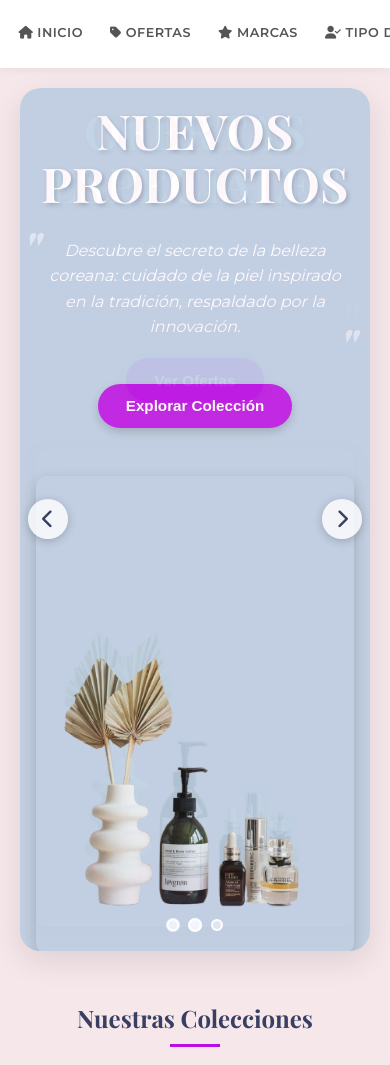
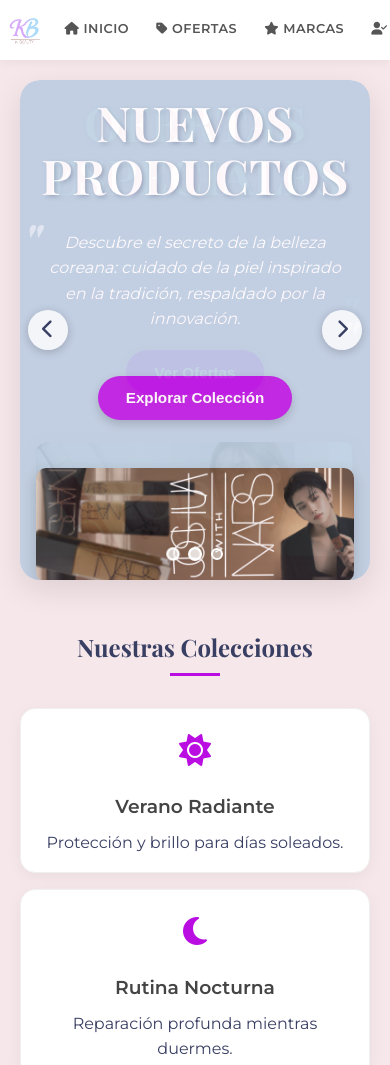
Before and after one commit to desha-vibe/proyecto-uni, a plain HTML site: page index.html in a window 390 px wide. Shown: the top 1065 px of the page. Drawn offline with nearby package versions, Linux system fonts and the light colour scheme.

Commit message:
corregir carrusel

```diff
--- a/index.html
+++ b/index.html
@@ -12,6 +12,15 @@
 
 <body>
     <div id="header-container">
+
+        <div id="logo" class="logo">
+            <img
+                src="static/img/logo.png"
+                alt="Logo de Capturando Momentos"
+                class="logo-imagen"
+            >
+        </div>
+
         <button id="inicio"><i class="fas fa-home"></i> Inicio</button>
         <a href="pages/tienda.html"><button id="ofertas"><i class="fas fa-tag"></i> Ofertas</button></a>
         <button id="marcas"><i class="fas fa-star"></i> Marcas</button>
@@ -33,7 +42,7 @@
                     <button class="cta-button" onclick="scrollToSection('colecciones')">Explorar Colección</button>
                 </div>
                 <div class="hero-image">
-                    <img src="static/img/productos.png" alt="Nuevos Productos de Skincare Coreano">
+                    <img src="static/img/carrusel_joshua .png" alt="Nuevos Productos de Skincare Coreano">
                 </div>
             </div>
 
@@ -47,7 +56,7 @@
                     <button class="cta-button" onclick="window.location.href='pages/tienda.html'">Ver Ofertas</button>
                 </div>
                 <div class="hero-image">
-                    <img src="static/img/productos.png" alt="Ofertas Especiales de Skincare">
+                    <img src="static/img/carrusel_hannie.png" alt="Ofertas Especiales de Skincare">
                 </div>
             </div>
 
@@ -61,7 +70,7 @@
                     <button class="cta-button" onclick="scrollToSection('pasos-de-tu-rutina')">Conocer Más</button>
                 </div>
                 <div class="hero-image">
-                    <img src="static/img/productos.png" alt="Rutina de Skincare">
+                    <img src="static/img/carrousel_chinito.png" alt="Rutina de Skincare">
                 </div>
             </div>
 
--- a/scripts/scripts.js
+++ b/scripts/scripts.js
@@ -116,6 +116,11 @@ function initNavigation() {
     document.getElementById('tipo-de-piel').addEventListener('click', () => scrollToSection('tipo-de-piel-q'));
     document.getElementById('skincare').addEventListener('click', () => scrollToSection('pasos-de-tu-rutina'));
     document.getElementById('inicio').addEventListener('click', () => window.scrollTo({ top: 0, behavior: 'smooth' }));
+
+    const logo = document.querySelector('.logo-imagen');
+    if (logo) {
+        logo.addEventListener('click', () => window.scrollTo({ top: 0, behavior: 'smooth' }));
+    }
 }
 
 
--- a/styles/styles.css
+++ b/styles/styles.css
@@ -51,6 +51,7 @@ html {
     top: 0;
     z-index: 1000;
     display: flex;
+    align-items: center;
     justify-content: center;
     gap: clamp(0.5rem, 1.5vw, 1.25rem);
     flex-wrap: wrap;
@@ -125,6 +126,26 @@ html {
     margin-bottom: 3rem;
     overflow: hidden;
     box-shadow: var(--shadow-md);
+}
+
+/* Logo en el header */
+.logo {
+    display: flex;
+    align-items: center;
+    margin-right: clamp(0.5rem, 2vw, 1.5rem);
+    flex-shrink: 0;
+}
+
+.logo-imagen {
+    height: clamp(45px, 8vw, 60px);
+    width: auto;
+    object-fit: contain;
+    transition: transform 0.3s ease;
+    cursor: pointer;
+}
+
+.logo-imagen:hover {
+    transform: scale(1.05);
 }
 
 .hero-section {
@@ -346,17 +367,34 @@ html {
         font-size: 0.85rem;
         padding: 0.5rem 0.75rem;
     }
+
+    .logo {
+        margin-right: 0.5rem;
+    }
+
+    .logo-imagen {
+        height: 40px;
+    }
 }
 
 @media (max-width: 420px) {
     #header-container {
         gap: 0.4rem;
+        padding: 0.5rem 0.5rem;
     }
 
     #header-container button {
         font-size: 0.8rem;
         padding: 0.5rem 0.65rem;
         letter-spacing: 0.5px;
+    }
+
+    .logo {
+        margin-right: 0.3rem;
+    }
+
+    .logo-imagen {
+        height: 35px;
     }
 
     .hero-title {
```
Also changed, not shown: credits.txt (added), foto.txt (deleted), static/img/carrousel_chinito.png (added), static/img/carrusel_hannie.png (added), static/img/carrusel_joshua .png (added), static/img/cientifica.jpg (added), static/img/logo.png (added), 1 other file.
